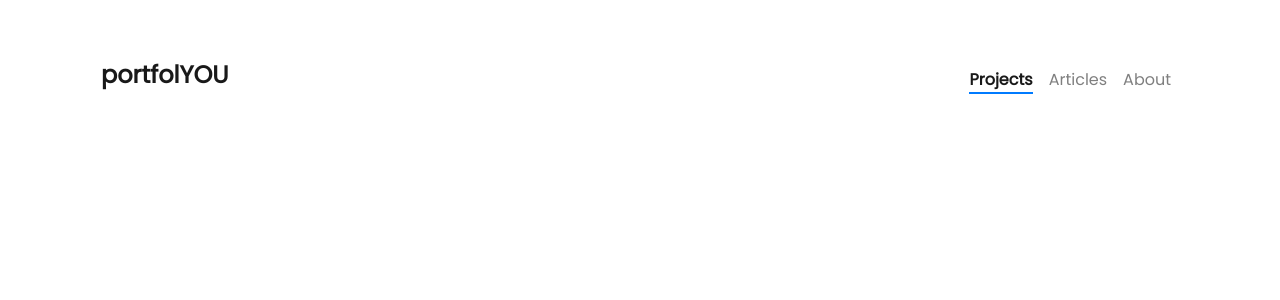
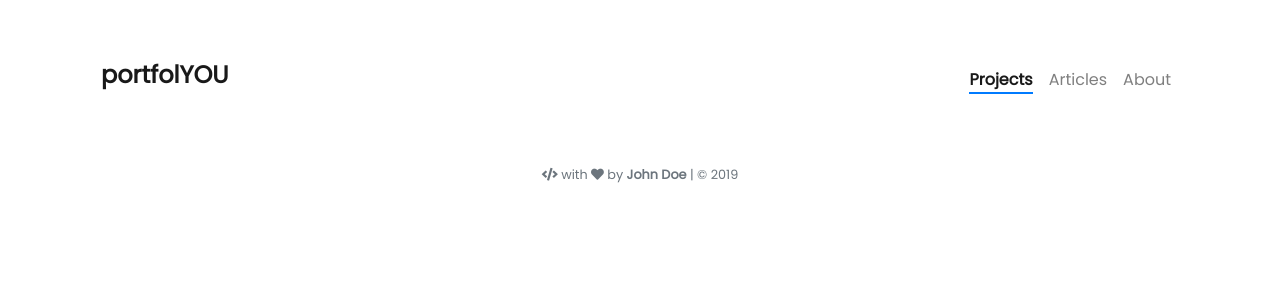
Before and after one commit to yousinix/portfolYOU, a Jekyll site: the page built from _projects/project-b.md, in a window 1280 px wide. Shown: the top 300 px of the page. Built offline with Jekyll 4.4.1, drawn with Linux system fonts in a browser that asks for light colours; nearby versions of some CDN libraries.

Commit message:
Add footer

```diff
--- /dev/null
+++ b/_includes/footer.html
@@ -0,0 +1,7 @@
+<footer class="mt-5 text-center text-muted wow animated fadeIn" data-wow-delay=".30s">
+    <small>
+        <i class="fas fa-code"></i> with <i class="fas fa-heart"></i>
+        by <strong>{{ site.author.name }}</strong> |
+        © <script>document.write(new Date().getFullYear())</script>
+    </small>
+</footer>
--- a/_layouts/default.html
+++ b/_layouts/default.html
@@ -6,6 +6,7 @@
 <body class="container my-5">
     {% include navbar.html %}
     {{ content }}
+    {% include footer.html %}
     {% include scripts.html %}
 </body>
 
--- a/index.html
+++ b/index.html
@@ -7,7 +7,7 @@ layout: default
     <div class="col-lg-4 col-md-8 text-center">
         <img src="{{ site.author.img }}" alt="{{ site.title }}"class="img-fluid rounded-circle mb-3 wow animated zoomIn" data-wow-delay=".1s">
         <p class="text-muted wow animated slideInUp" data-wow-delay=".25s">{{ site.description }}</p>
-        <hr>
+        <hr class="text-muted wow animated fadeIn" data-wow-delay=".40s">
         {% include social.html %}
     </div>
 
```
